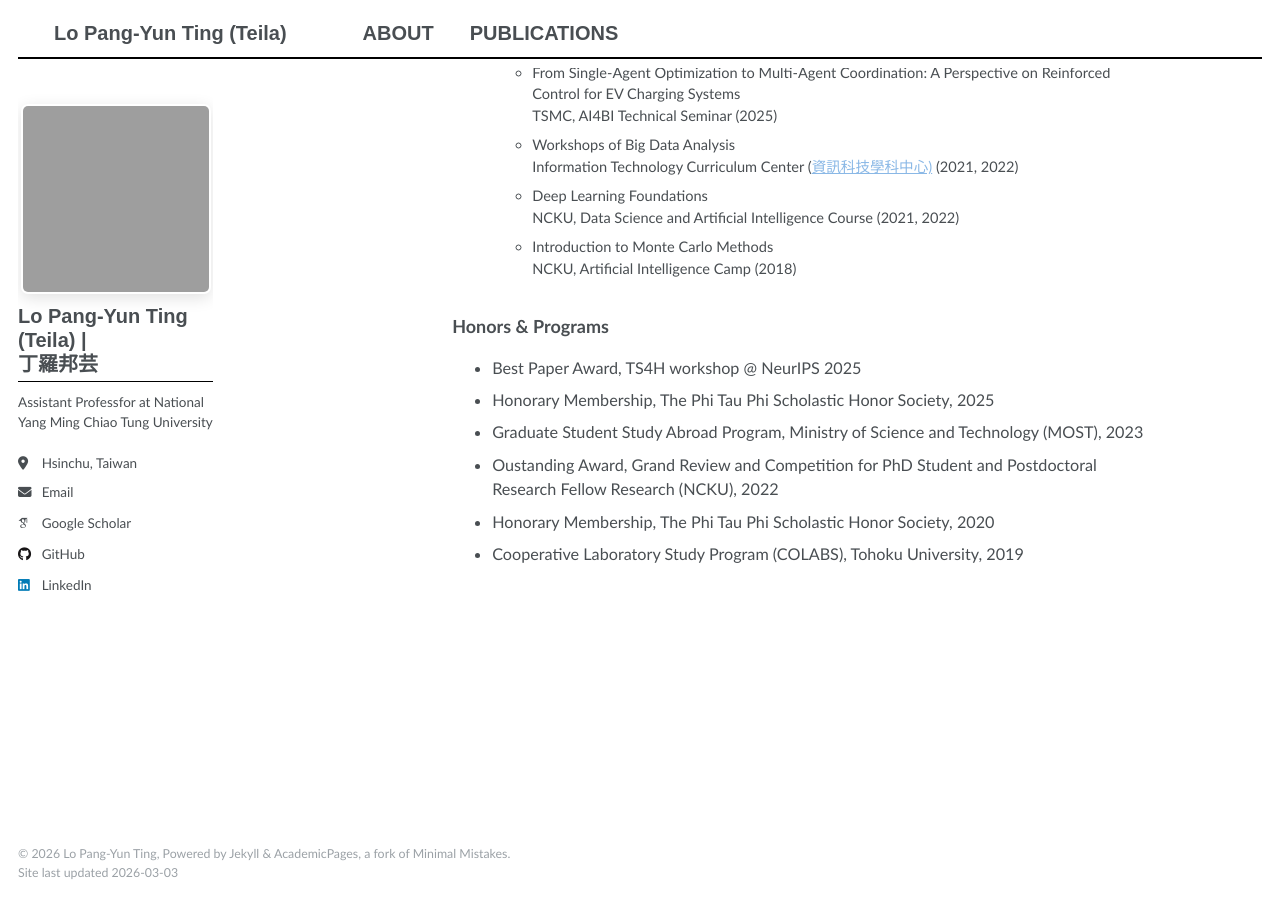
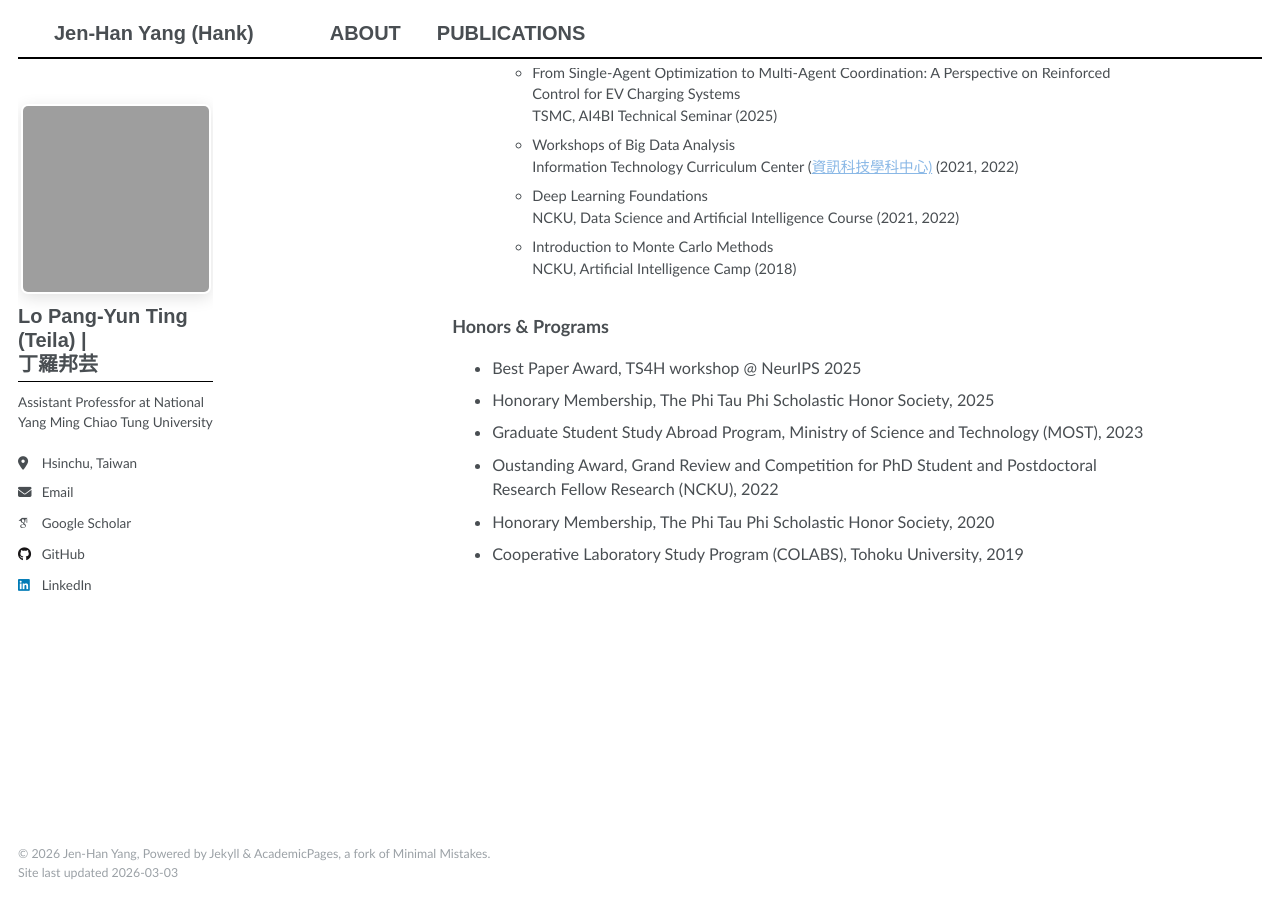
Before and after one commit to jenhany/jenhany.github.io, a Jekyll site: the page built from _pages/about.md, in a window 1280 px wide and 900 px high, scrolled down 6054 px. Built offline with Jekyll 4.4.1, drawn with Linux system fonts in a browser that asks for light colours; emoji names are drawn with the system emoji font; some web fonts are replaced; a script that is not in the unit is left out.

Commit message:
Update _config.yml

```diff
--- a/_config.yml
+++ b/_config.yml
@@ -9,13 +9,13 @@
 # Basic Site Settings
 locale                   : "en-US"
 site_theme               : "air"
-title                    : "Lo Pang-Yun Ting (Teila)"
+title                    : "Jen-Han Yang (Hank)"
 title_separator          : "-"
-name                     : &name "Lo Pang-Yun Ting"
+name                     : &name "Jen-Han Yang"
 description              : &description "personal description"
-url                      : https://lpyting.github.io # the base hostname & protocol for your site e.g. "https://[your GitHub username].github.io" or if you already have some other page hosted on Github then use "https://[your GitHub username].github.io/[Your Repo Name]"
+url                      : https://jenhany.github.io # the base hostname & protocol for your site e.g. "https://[your GitHub username].github.io" or if you already have some other page hosted on Github then use "https://[your GitHub username].github.io/[Your Repo Name]"
 baseurl                  : "" # the subpath of your site, e.g. "/blog"
-repository               : "LPYTing/LPYTing.github.io"
+repository               : "jenhany/jenhany.github.io"
 
 # Site Author - The following control what appear as part of the author content on the side bar.
 #               If a field is blank the icon and link will not appear, otherwise it will be shown.
```
